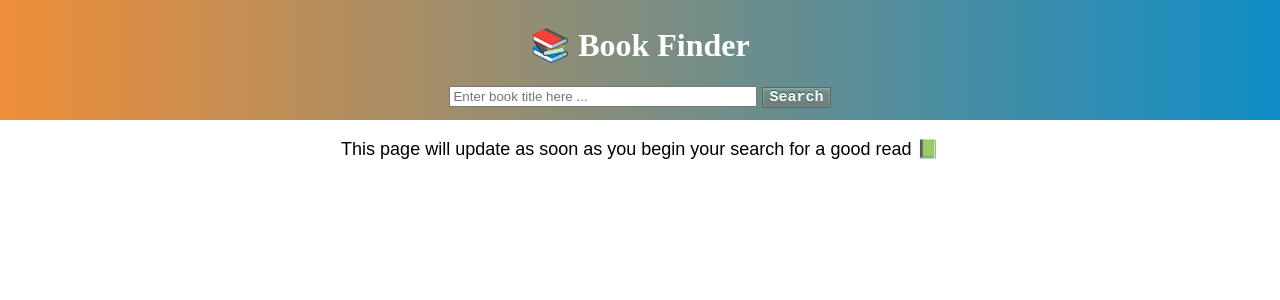
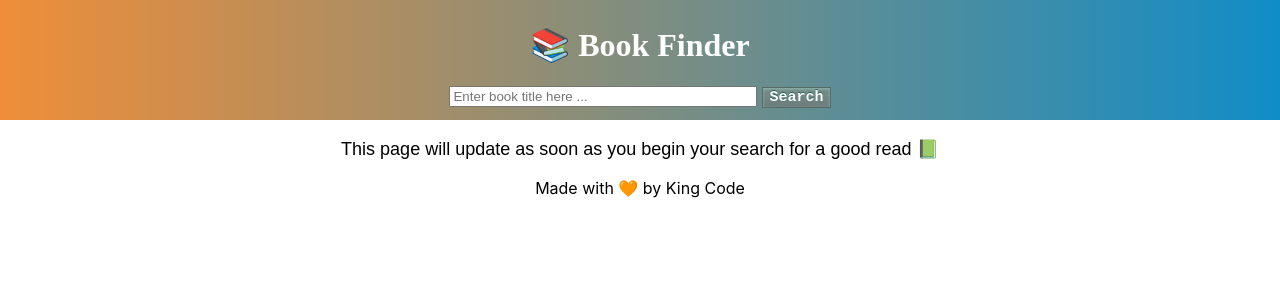
Before and after one commit to LloydC/react-book-finder, a React (Create React App) app: page / in a window 1280 px wide. Shown: the top 300 px of the page. Built offline with nearby package versions, Linux system fonts and the light colour scheme.

Commit message:
Added footer

```diff
--- a/src/App.css
+++ b/src/App.css
@@ -34,9 +34,10 @@ input {
   display: flex;
   justify-content: center;
   flex-direction: column;
-  /*
-  align-items: center;
-  font-size: calc(10px + 2vmin); */
+}
+
+.App-footer {
+
 }
 
 .myButton {
@@ -50,7 +51,6 @@ input {
 	font-family:Courier New;
 	font-size:15px;
 	font-weight:bold;
-  /* padding:21px 50px; */
   margin-left: 5px;
   margin-bottom: 8px;
 	text-decoration:none;
--- a/src/App.js
+++ b/src/App.js
@@ -49,6 +49,9 @@ export default class App extends React.Component {
             bookList.map(book => <Book book={book.volumeInfo} key={book.id}/> ) :
             <p> This page will update as soon as you begin your search for a good read <span role="img" aria-label="books">&#128215;</span></p>}
           </div>
+          <footer className='App-footer'>
+              Made with <span role="img" aria-label="love">&#129505;</span>   by King Code
+          </footer>
         </div>
       );
     }
```
